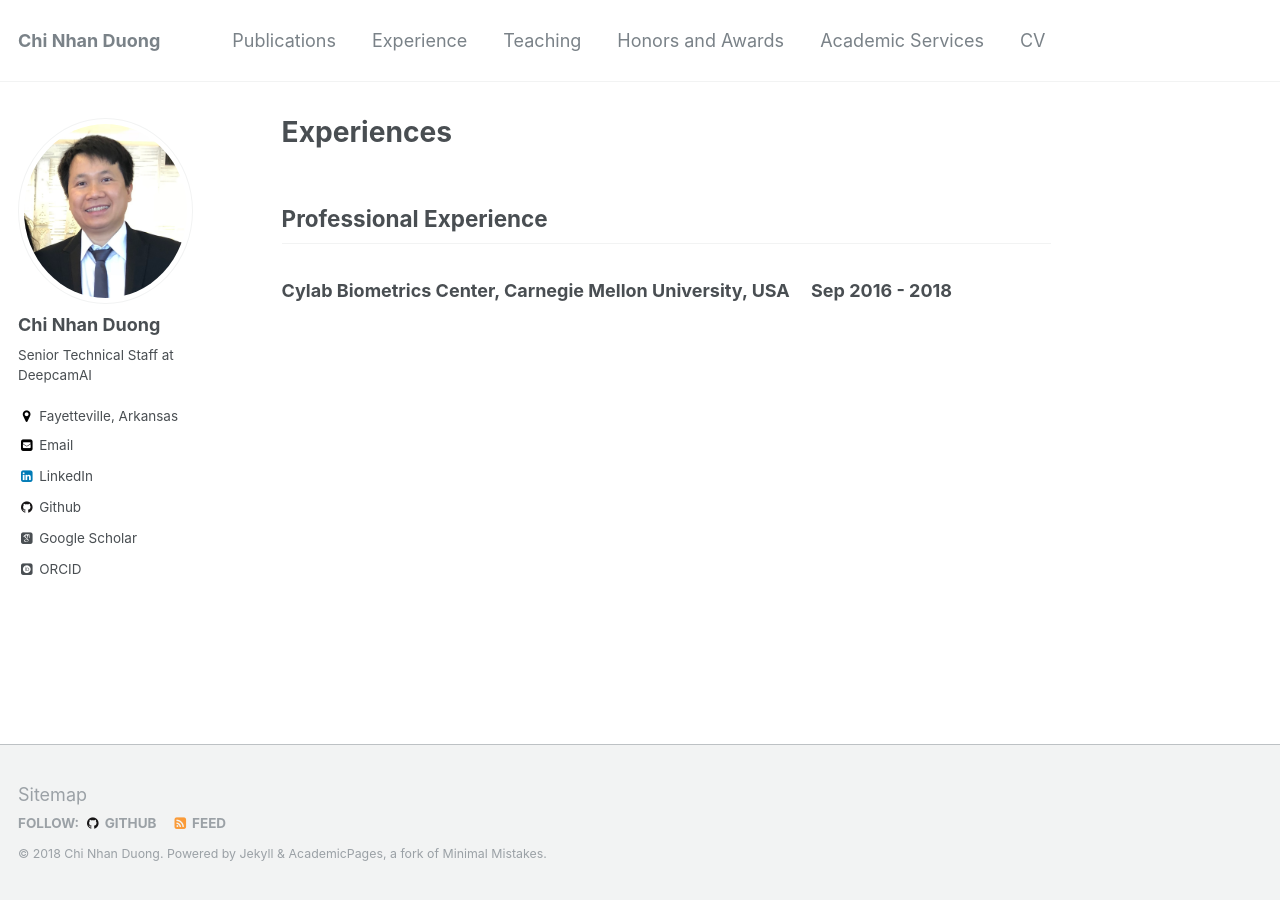
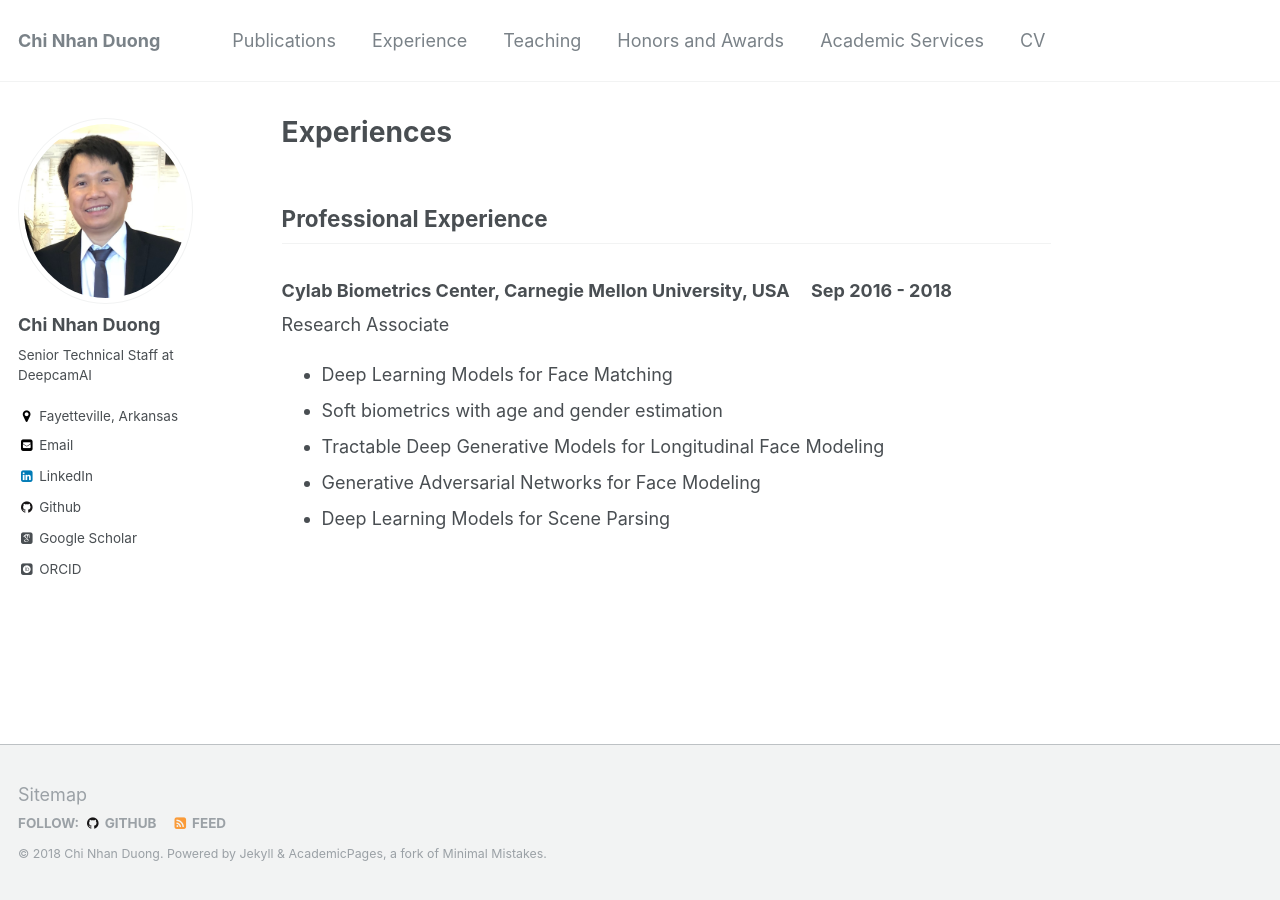
Before and after one commit to dcnhan/dcnhan.github.io, a Jekyll site: the page built from _pages/experience.md, in a window 1280 px wide. Built offline with Jekyll 4.4.1, drawn with Linux system fonts in a browser that asks for light colours; some web fonts are replaced.

Commit message:
Build website

```diff
--- a/_pages/experience.md
+++ b/_pages/experience.md
@@ -6,3 +6,9 @@ author_profile: true
 
 ## Professional Experience
 ### Cylab Biometrics Center, Carnegie Mellon University, USA &nbsp;&nbsp;&nbsp; Sep 2016 - 2018
+Research Associate
+* Deep Learning Models for Face Matching
+* Soft biometrics with age and gender estimation
+* Tractable Deep Generative Models for Longitudinal Face Modeling
+* Generative Adversarial Networks for Face Modeling
+* Deep Learning Models for Scene Parsing
```
